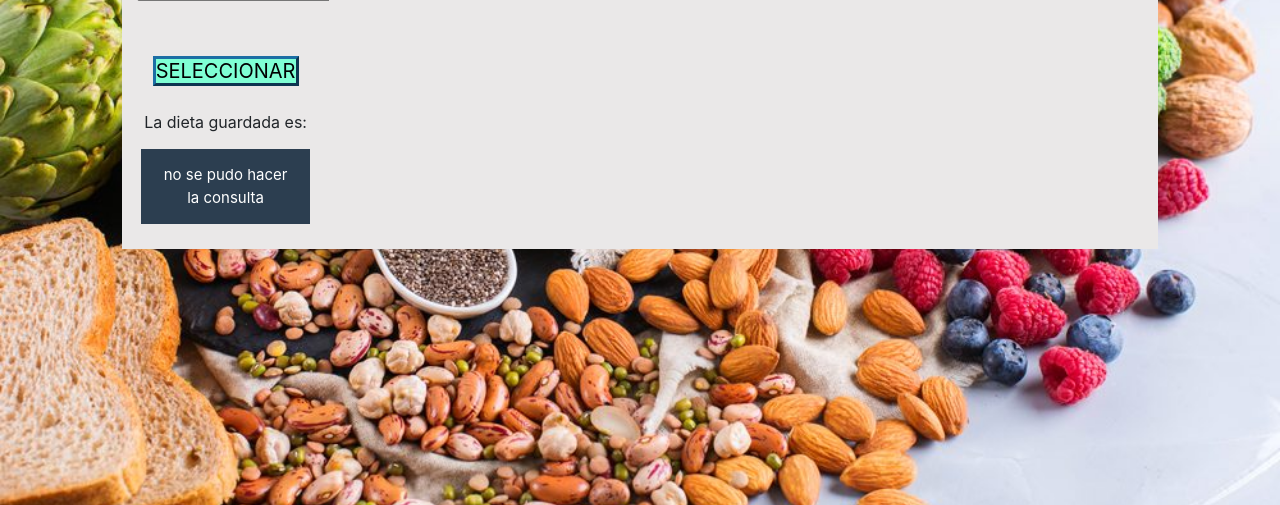
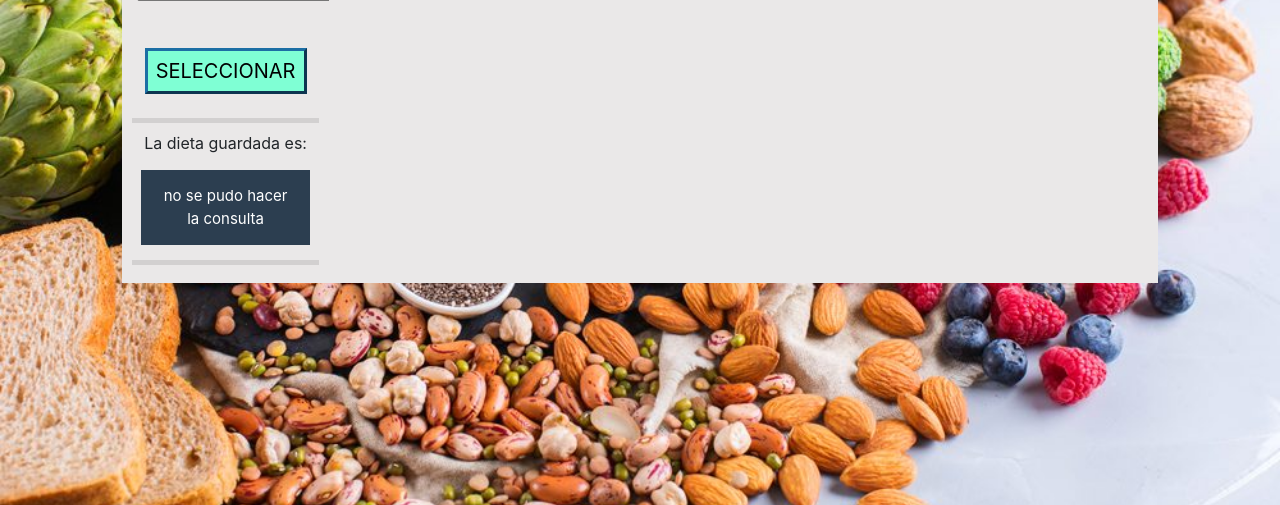
Before and after one commit to juanMartinAlvarez/kitSaludable, a PHP site: page /alimentos.php in a window 1280 px wide. Shown: the part 274-779 px from the top of the page. Run offline with PHP 8.4, Linux system fonts and the light colour scheme; a user stored in the database is signed in; data that the repository does not hold is empty.

Commit message:
refact and add hr tag

```diff
--- a/alimentos.php
+++ b/alimentos.php
@@ -19,8 +19,8 @@ require_once('header.php')
   <header>
     <h1 onclick="location.href='menuprincipal.php'">KitSaludable</h1>
   </header>
+  <div id="contenido1">
     <!-- Row 1 Select Dieta -->
-  <div id="contenido1">
     <div id="row1">
       <h3 id="tRow1">DIETAS:</h3>
       <select id="select-dietas" multiple>
@@ -38,10 +38,8 @@ require_once('header.php')
             <?php
             endforeach;
           }
-        }
-        ?>
+        }?>
       </select>
-
       <div>
         <br></br><a href='?' id='the-link'>Seleccionar</a><br></br>
         <?php
@@ -50,15 +48,17 @@ require_once('header.php')
         if (isset($_GET['3'])) {$idUrl = "3";}
         ?>
       </div>
+      <hr><!-- Dieta guardada>-->
       <?php
         require_once('cruddietas.php');
         echo 'La dieta guardada es: ';?>
       <div id="dietaActual"><?php
         echo dietaActual();?>
       </div>
+      <hr><!-- Guardar dieta>-->
       <div>
       <?php
-        if (isset($idUrl)) { ?><br></br>
+        if (isset($idUrl)) { ?>
           <buton class="btn btn-primary" id='historial'
                  onclick="appendHistory()"> Guardar dieta</buton><br></br>
           <?php
--- a/estilos/estilosAlimentos.css
+++ b/estilos/estilosAlimentos.css
@@ -16,9 +16,7 @@ header {
 }
 #select-dietas{
     margin: 5px;
-
-
-}
+ }
 #dietaActual{
   width: 90%;
   background: #2c3e50;
@@ -26,7 +24,9 @@ header {
   font-size: 15px;
   margin: 15px auto;
   padding: 15px;
-
+}
+#historial{
+  margin: 25px;;
 }
 #contenido1 {
     padding: 15px;
@@ -62,6 +62,7 @@ header {
     background-color: aquamarine;
     font-size: 20px;
     border: 3px outset #1C6EA4;
+    padding: 8px;
 }
 #tabla {
     margin-top: 20px;
@@ -99,3 +100,11 @@ h3 {
     font-weight: 700;
     text-transform: uppercase;
 }
+hr{
+    display: block;
+    margin-top: 0.5em;
+    margin-bottom: 0.5em;
+    margin-left: auto;
+    margin-right: auto;
+    border-width: 5px;
+}
```
Lines whose indentation alone changed are shown as unchanged.
